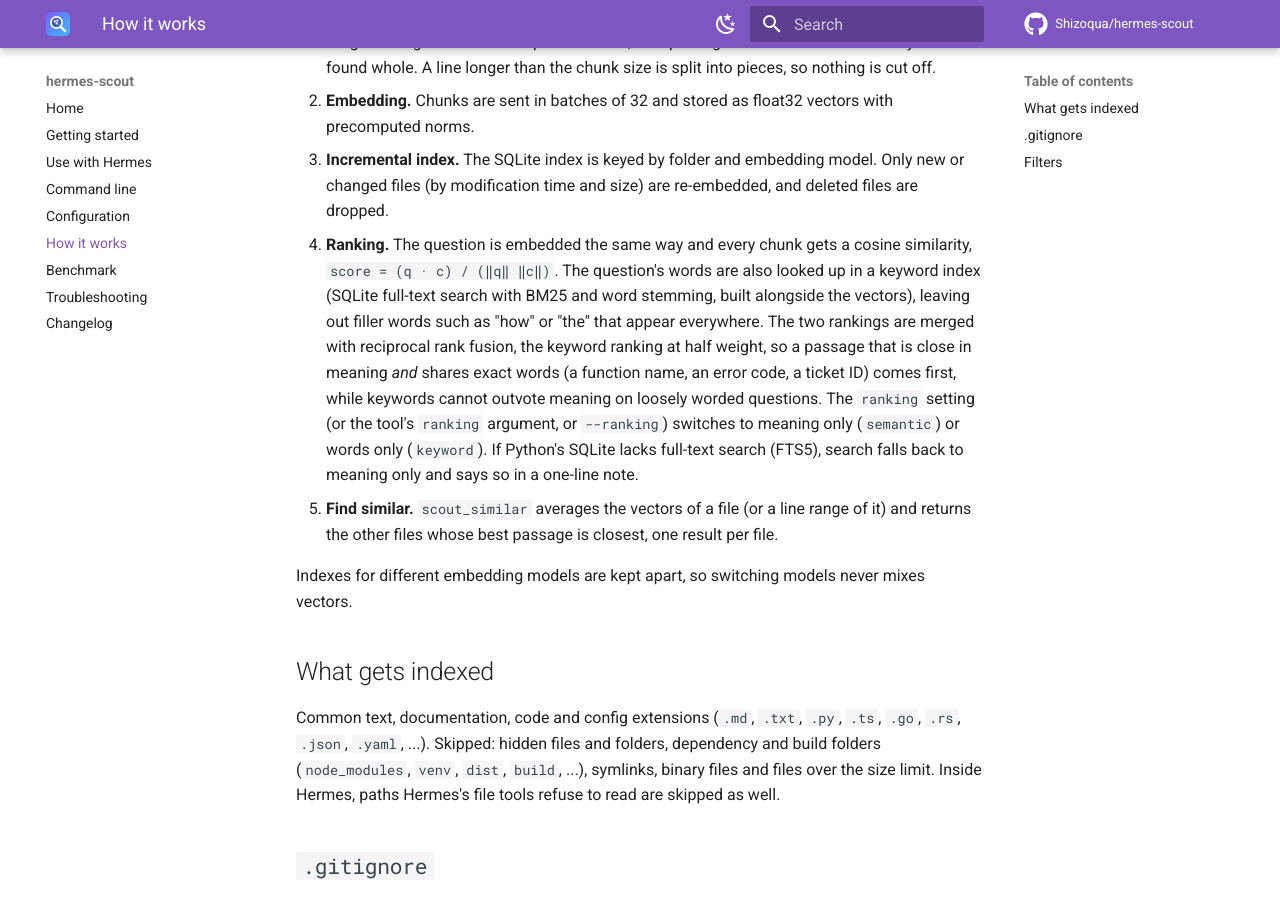
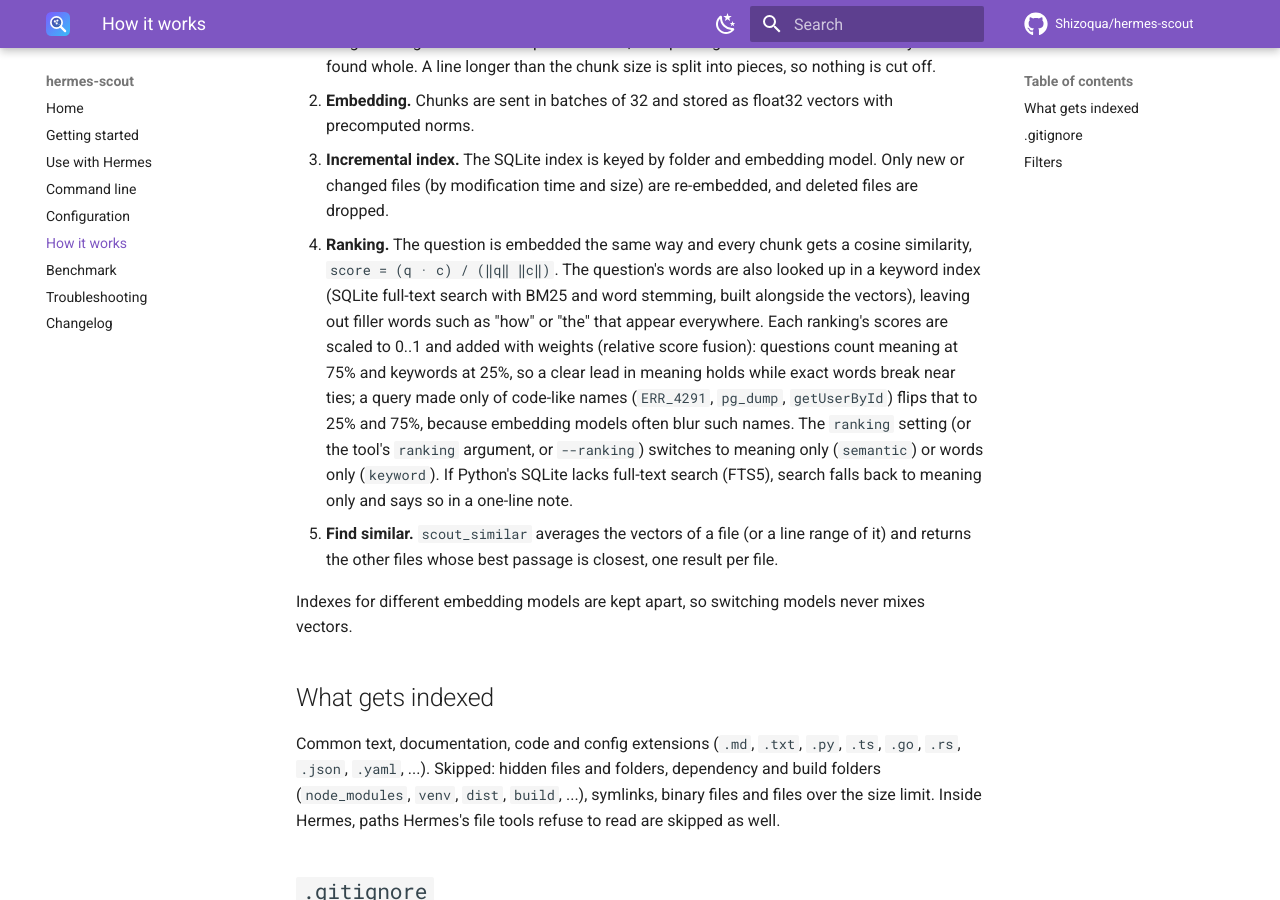
Before and after one commit to Shizoqua/hermes-scout, an MkDocs documentation site: the page built from docs/how-it-works.md, in a window 1280 px wide and 900 px high, scrolled down 332 px. Built offline with MkDocs 1.6.1 and Material for MkDocs 9.7.7, drawn with Linux system fonts in a browser that asks for light colours; comment, search, counter and statistics services are not loaded.

Commit message:
Merge hybrid rankings by score, leaning on keywords for code names
Reciprocal rank fusion left almost no gap between the first and second
meaning results, so a keyword match on the wrong file could win: hybrid
stayed at 77% hit@1 against 93% for meaning alone.

- fuse_scores: relative score fusion. Each ranking is scaled to 0..1
  over its candidates and the two are added with weights.
- Questions weight meaning at 0.75 (the common default, fixed in
  advance). Queries made only of code-like names such as ERR_4291 or
  getUserById weight keywords at 0.75 instead, so an exact name still
  comes first when the embedding model blurs it.
- The keyword ranking now returns BM25 scores; rrf_merge is removed.
- 137 tests.

````diff
--- a/docs/how-it-works.md
+++ b/docs/how-it-works.md
@@ -12,7 +12,7 @@ flowchart LR
     E --> K[Rank by exact words<br/>BM25 keyword index]
     F --> G
     Q --> K
-    G --> M[Merge both rankings<br/>reciprocal rank fusion]
+    G --> M[Merge both rankings<br/>weighted score fusion]
     K --> M
     M --> R[Top passages with<br/>path, lines, score]
 ```
@@ -26,10 +26,11 @@ flowchart LR
 4. **Ranking.** The question is embedded the same way and every chunk gets a cosine similarity,
    `score = (q · c) / (‖q‖ ‖c‖)`. The question's words are also looked up in a keyword index
    (SQLite full-text search with BM25 and word stemming, built alongside the vectors), leaving out
-   filler words such as "how" or "the" that appear everywhere. The two rankings are merged with
-   reciprocal rank fusion, the keyword ranking at half weight, so a passage that is close in meaning
-   *and* shares exact words (a function name, an error code, a ticket ID) comes first, while keywords
-   cannot outvote meaning on loosely worded questions. The `ranking`
+   filler words such as "how" or "the" that appear everywhere. Each ranking's scores are scaled to
+   0..1 and added with weights (relative score fusion): questions count meaning at 75% and keywords
+   at 25%, so a clear lead in meaning holds while exact words break near ties; a query made only of
+   code-like names (`ERR_4291`, `pg_dump`, `getUserById`) flips that to 25% and 75%, because
+   embedding models often blur such names. The `ranking`
    setting (or the tool's `ranking` argument, or `--ranking`) switches to meaning only (`semantic`) or
    words only (`keyword`). If Python's SQLite lacks full-text search (FTS5), search falls back to
    meaning only and says so in a one-line note.
````
Also changed, not shown: CHANGELOG.md (+4 -3 lines), README.md (+6 -5 lines), 2 other files.
